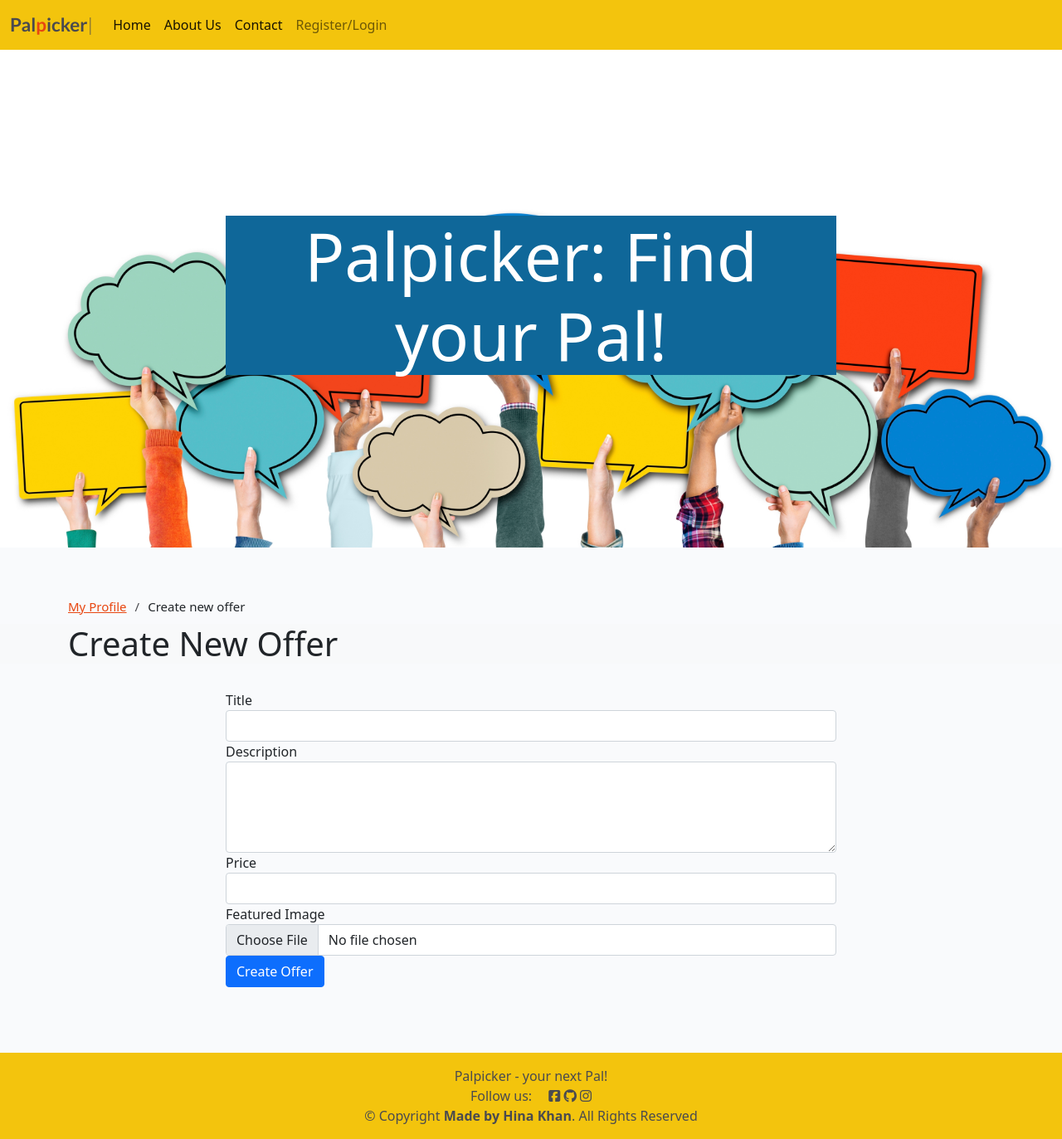
After one commit to HinaKhan94/palpicker, a Django app: template templates/dashboard/create_offer.html in a window 1280 px wide. The commit adds this page. Shown: the whole page at 83% size. Run offline with Django 3.2, Linux system fonts and the light colour scheme; the template is opened without the code that fills it, so the values that code supplies are empty; some libraries are stand-ins or nearby versions.

Commit message:
build: edit offer template and views

```diff
--- a/offer/urls.py
+++ b/offer/urls.py
@@ -7,9 +7,9 @@ urlpatterns = [
     path('', views.PostList.as_view(), name='home'),
     path('aboutus/', views.AboutView.as_view(), name='aboutus'),
     path('contact/', views.ContactView.as_view(), name='contact'),
-    path('contact/<str:slug>', views.ContactView, name='contact_from_offer'),
+    path('contact/<str:slug>', views.ContactView.as_view, name='contact_from_offer'),
+    path('create_offer/', views.CreateOfferView.as_view(), name='create_offer'),
     path('<slug:slug>/', views.PostDetail.as_view(), name='post_detail'),
-    path('create_offer/', views.CreateOfferView.as_view(), name='create_offer'),
-    path('delete_offer/<int:offer_id>/', views.delete_offer, name='delete_offer'),
-    path('edit_offer/<int:post_id>/', views.EditOfferView.as_view(), name='edit_offer'),
+    path('delete_offer/<int:offer_id>/', views.DeleteOfferView, name='delete_offer'),
+    path('edit_offer/<int:post_id>/', views.EditOfferView, name='edit_offer'),
 ]
--- /dev/null
+++ b/templates/dashboard/create_offer.html
@@ -0,0 +1,55 @@
+{% extends 'base.html' %}
+{% load static %}
+{% load crispy_forms_tags %}
+
+{% block content %}
+
+<!-- ======= Breadcrumbs ======= -->
+<div id="breadcrumbs" class="breadcrumbs">
+    <div class="container">
+        <div class="d-flex justify-content-between align-items-center">
+            <ol>
+                <li><a href="{% url 'user_profile' %}">My Profile</a></li>
+                <li>Create new offer</li>
+            </ol>
+        </div>
+    </div>
+</div><!-- End Breadcrumbs -->
+
+<section class="bg-light">
+    <div class="container">
+        <div class="section-title section-header">
+            <h1>Create New Offer</h1>
+        </div>
+    </div>
+</section>
+
+<div class="py-4">
+    <div class="container">
+        <div class="row">
+            <div class="col-md-8 offset-md-2">
+                <form method="post">
+                    {% csrf_token %}
+                    <div class="form-group">
+                        <label for="title">Title</label>
+                        <input type="text" class="form-control" id="title" name="title">
+                    </div>
+                    <div class="form-group">
+                        <label for="description">Description</label>
+                        <textarea class="form-control" id="description" name="description" rows="4"></textarea>
+                    </div>
+                    <div class="form-group">
+                        <label for="price">Price</label>
+                        <input type="number" class="form-control" id="price" name="price">
+                    </div>
+                    <div class="form-group">
+                        <label for="featured_image">Featured Image</label>
+                        <input type="file" class="form-control" id="featured_image" name="featured_image">
+                    </div>
+                    <button type="submit" class="btn btn-primary">Create Offer</button>
+                </form>
+            </div>
+        </div>
+    </div>
+</div>
+{% endblock %}
```
Also changed, not shown: offer/views.py (+6 -8 lines), templates/dashboard/user_profile.html (+3 -28 lines).
